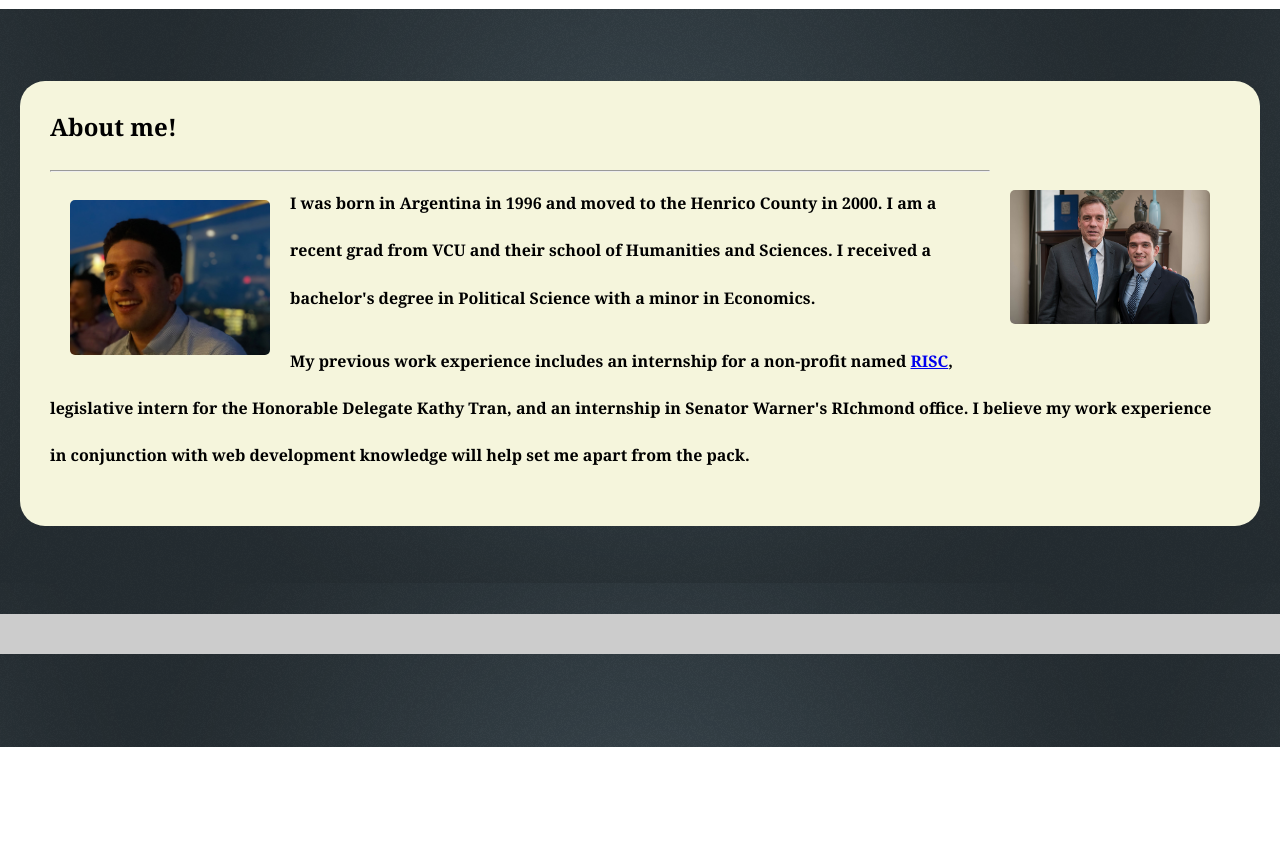
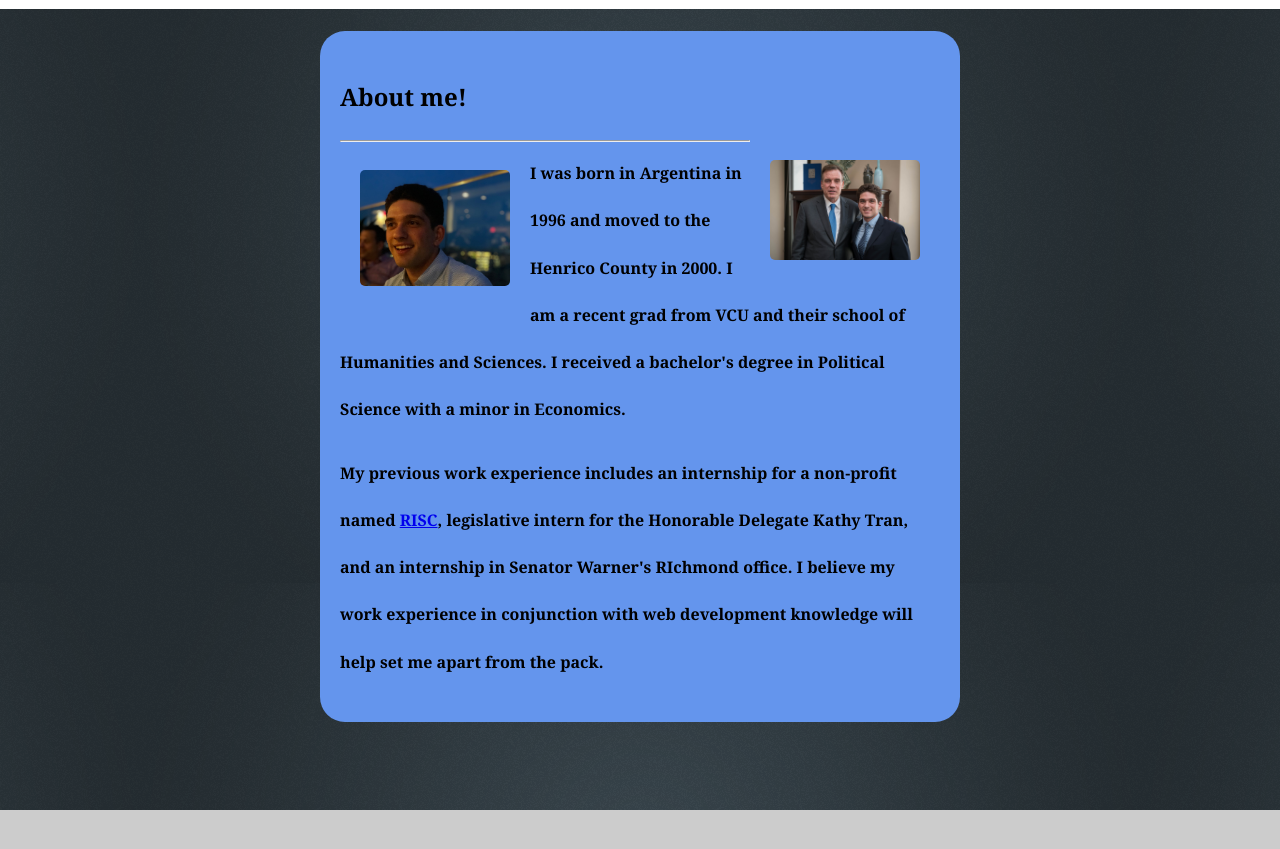
Before and after one commit to FedericoAlmenara/Basic-Portfolio, a plain HTML site: page index.html in a window 1280 px wide. Shown: the part 53-902 px from the top of the page. Before the commit the page ends 800 px from the top, so only its background shows below. Drawn offline with Linux system fonts and the light colour scheme.

Commit message:
updated some aspects of the site

```diff
--- a/assets/css/style.css
+++ b/assets/css/style.css
@@ -46,12 +46,7 @@ li>a {
     background: #ccc;
   }
 .container{
-    padding: 30px;
-    margin-left: 20px;
-    margin-right: 20px;
-    background-color: beige;
-    margin-top: 50px;
-    padding-top: 0px;
+     padding-top: 0px;
     border-radius: 25px;
 
 }
@@ -140,3 +135,10 @@ border-radius:25px;
 
 
 }
+.ContentArea{
+    width: 600px;
+    padding: 20px;
+    margin: 0 auto;
+    background-color: cornflowerblue;
+    border-radius: 25px;
+  }
--- a/index.html
+++ b/index.html
@@ -13,11 +13,12 @@
         <div class="logo" a href="index.html"> Nico Almenara-Dumur</div>
          <li><a href="index.html">Home</a></li>
          <li><a href="contacts.html">Contact</a></li>
-         <li><a href="portfolio.html">Portfolio</a></li>
+         <li><a href="portfolio2.html">Portfolio</a></li>
      </ul>
 </div>
 
 <br>
+<div class="ContentArea">
         <div class="container">
 
                 <br>
@@ -29,6 +30,9 @@
 
                 <p class="bio"> I was born in Argentina in 1996 and moved to the Henrico County in 2000. I am a recent grad from VCU and their school of Humanities and Sciences. I received a bachelor's degree in Political Science with a minor in Economics.</p>
                     <p class="bio"> My previous work experience includes an internship for a non-profit named <a href="http://www.riscrichmond.org/" >RISC</a>, legislative intern for the Honorable Delegate Kathy Tran, and an internship in Senator Warner's RIchmond office. I believe my work experience in conjunction with web development knowledge will help set me apart from the pack.</p>
+               </div>
+
+
 </div>
 <br>
 <br>
```
Also changed, not shown: contacts.html (+7 -1 lines), portfolio2.html (added, +40 -0 lines). Lines whose indentation alone changed are shown as unchanged.
